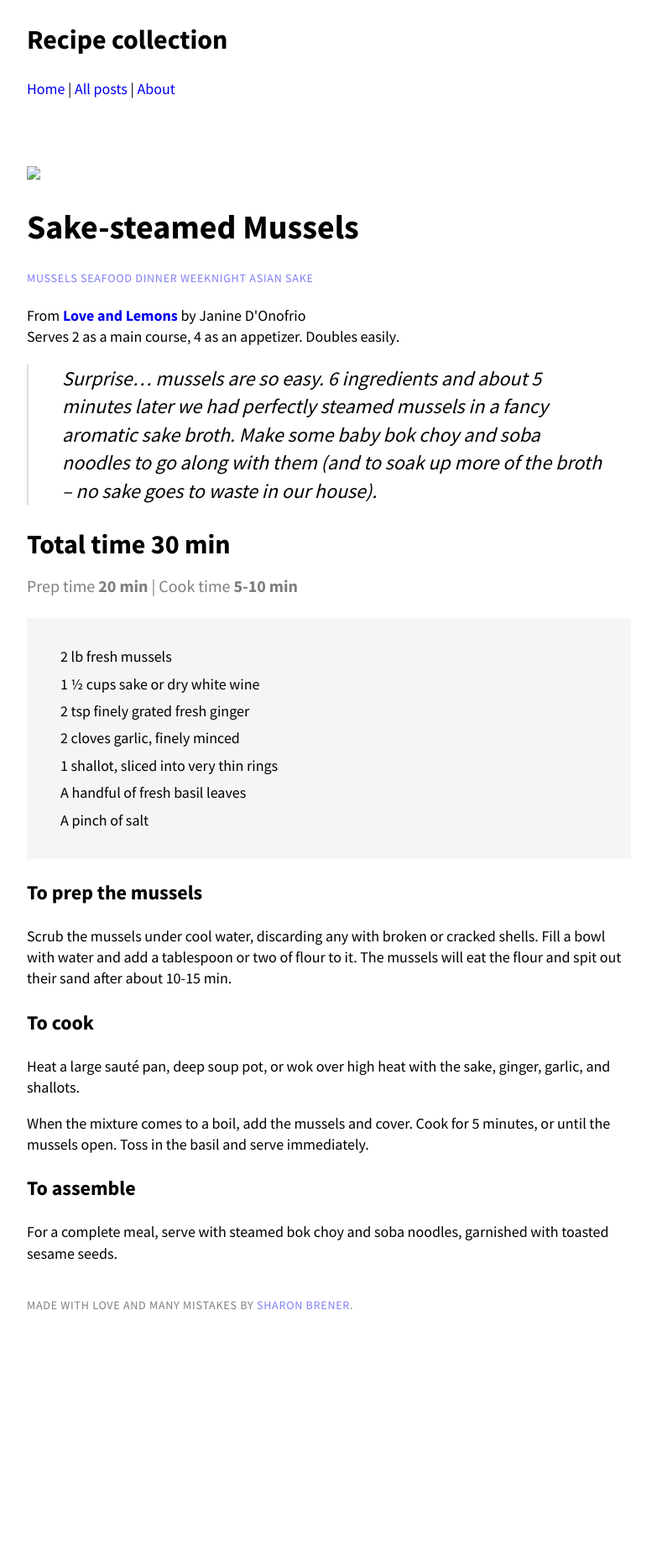
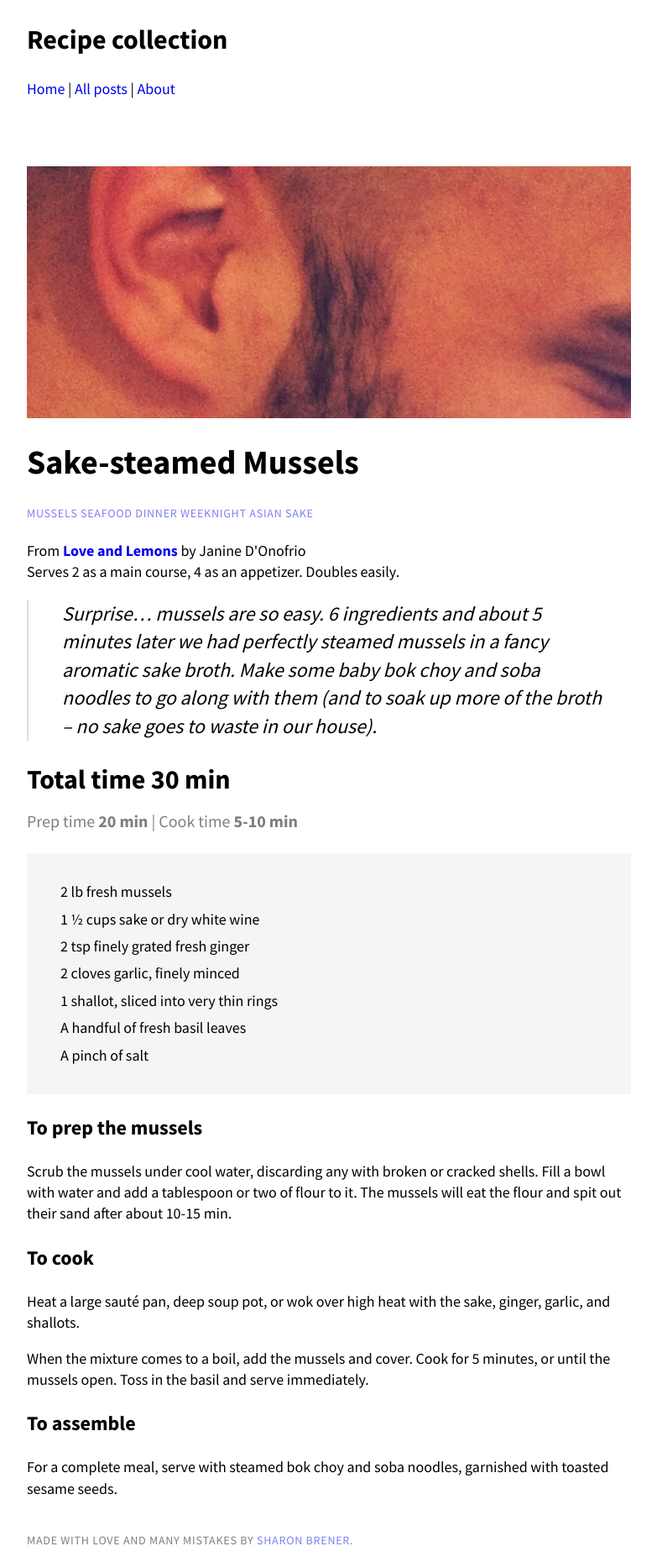
Before and after one commit to scottgallant/recipe-collection, a Jekyll site: the page built from _posts/2017-01-07-sake-steamed-mussels.md, in a window 1280 px wide. Shown: the whole page at 84% size, without its empty margins (248-1031 px from the left). Built offline with Jekyll 4.4.1, drawn with Linux system fonts in a browser that asks for light colours; before the commit the page ends 1586 px from its top, so only the background shows below that.

Commit message:
if image

```diff
--- a/_layouts/recipe.html
+++ b/_layouts/recipe.html
@@ -15,8 +15,9 @@
   {% include header.html %}
 
   <!-- Post image -->
-
-  <div class="image"><img src="{{ page.image }}"></div>
+  {% if page.image != "" %}
+      <div class="image"><img src="/{{ page.image }}"></div>
+  {% endif %}
 
   <!-- Title and tags -->
 
```
